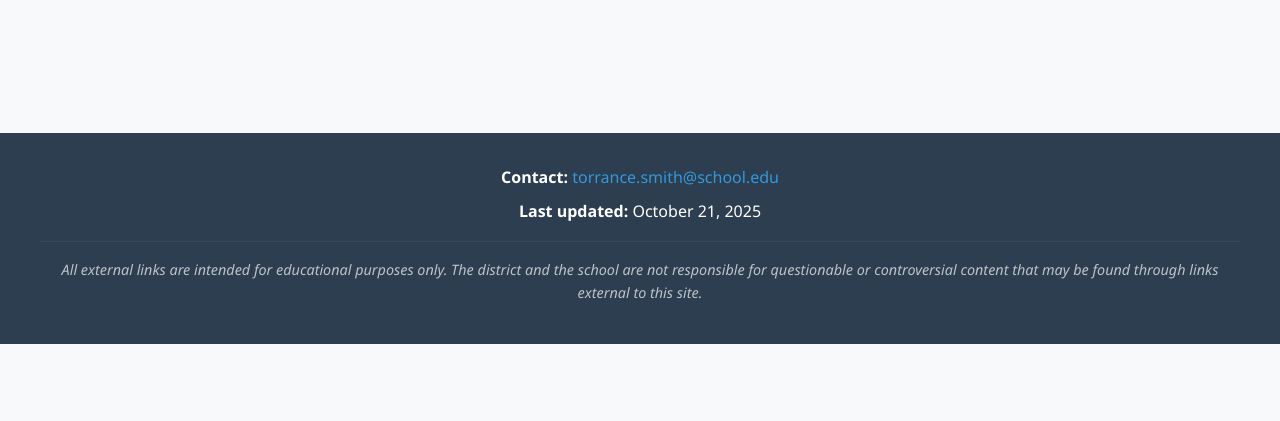
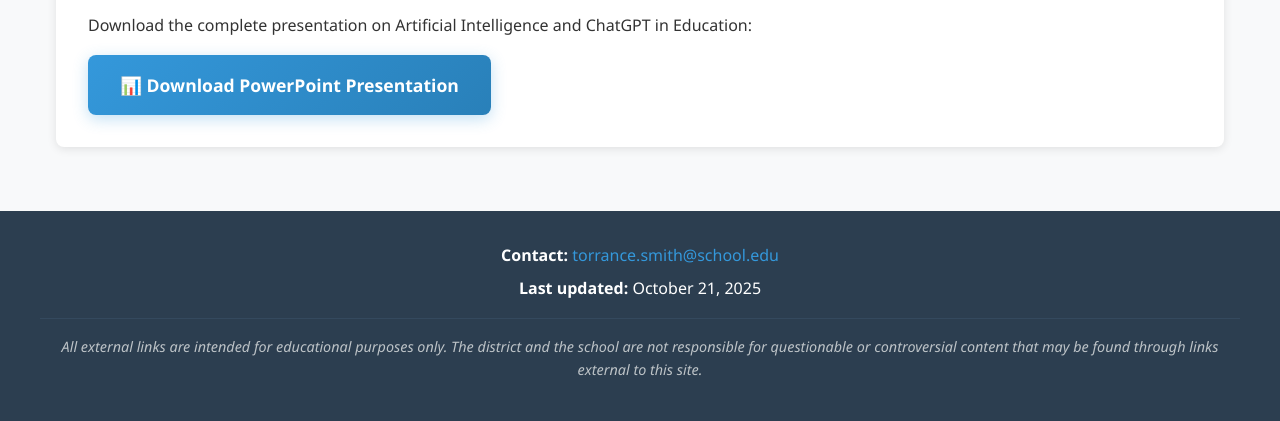
Before and after one commit to TVS003/chatgpt-reading, a plain HTML site: page index.html in a window 1280 px wide. Shown: the part 591-1012 px from the top of the page. Before the commit the page ends 935 px from the top, so only its background shows below. Drawn offline with Linux system fonts and the light colour scheme.

Commit message:
Add PowerPoint presentation download link to homepage

```diff
--- a/css/style.css
+++ b/css/style.css
@@ -105,6 +105,31 @@ h2 {
     margin-top: 1.5rem;
     padding-top: 1rem;
     border-top: 1px solid #ecf0f1;
+}
+
+/* Download button styles */
+.download-btn {
+    display: inline-block;
+    background: linear-gradient(135deg, #3498db 0%, #2980b9 100%);
+    color: white;
+    text-decoration: none;
+    padding: 1rem 2rem;
+    border-radius: 8px;
+    font-weight: 600;
+    font-size: 1.1rem;
+    margin-top: 1rem;
+    transition: all 0.3s ease;
+    box-shadow: 0 4px 15px rgba(52, 152, 219, 0.3);
+}
+
+.download-btn:hover {
+    transform: translateY(-2px);
+    box-shadow: 0 6px 20px rgba(52, 152, 219, 0.4);
+    background: linear-gradient(135deg, #2980b9 0%, #1f4e79 100%);
+}
+
+.presentation {
+    margin-top: 2rem;
 }
 
 /* Footer styles */
--- a/index.html
+++ b/index.html
@@ -27,6 +27,14 @@
             <p>This webpage explores how ChatGPT can be used as a tool to support reading comprehension and student engagement in the classroom.</p>
             <p class="author-intro">Created by Torrance Smith, educator and graduate student at Sam Houston.</p>
         </section>
+
+        <section class="presentation">
+            <h2>Presentation Materials</h2>
+            <p>Download the complete presentation on Artificial Intelligence and ChatGPT in Education:</p>
+            <a href="Artificial Intelligence and ChatGPT in Education.pptx" class="download-btn" download>
+                📊 Download PowerPoint Presentation
+            </a>
+        </section>
     </main>
 
     <footer>
```
